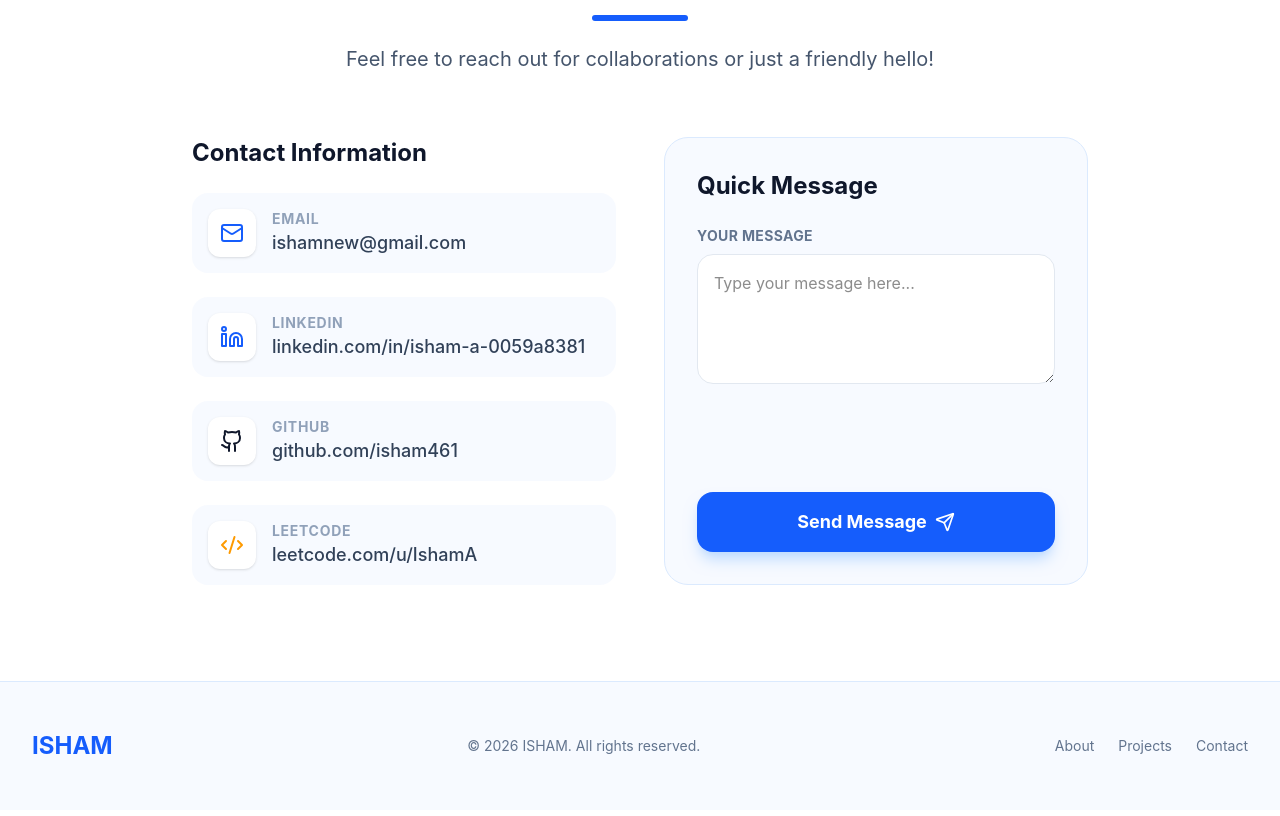
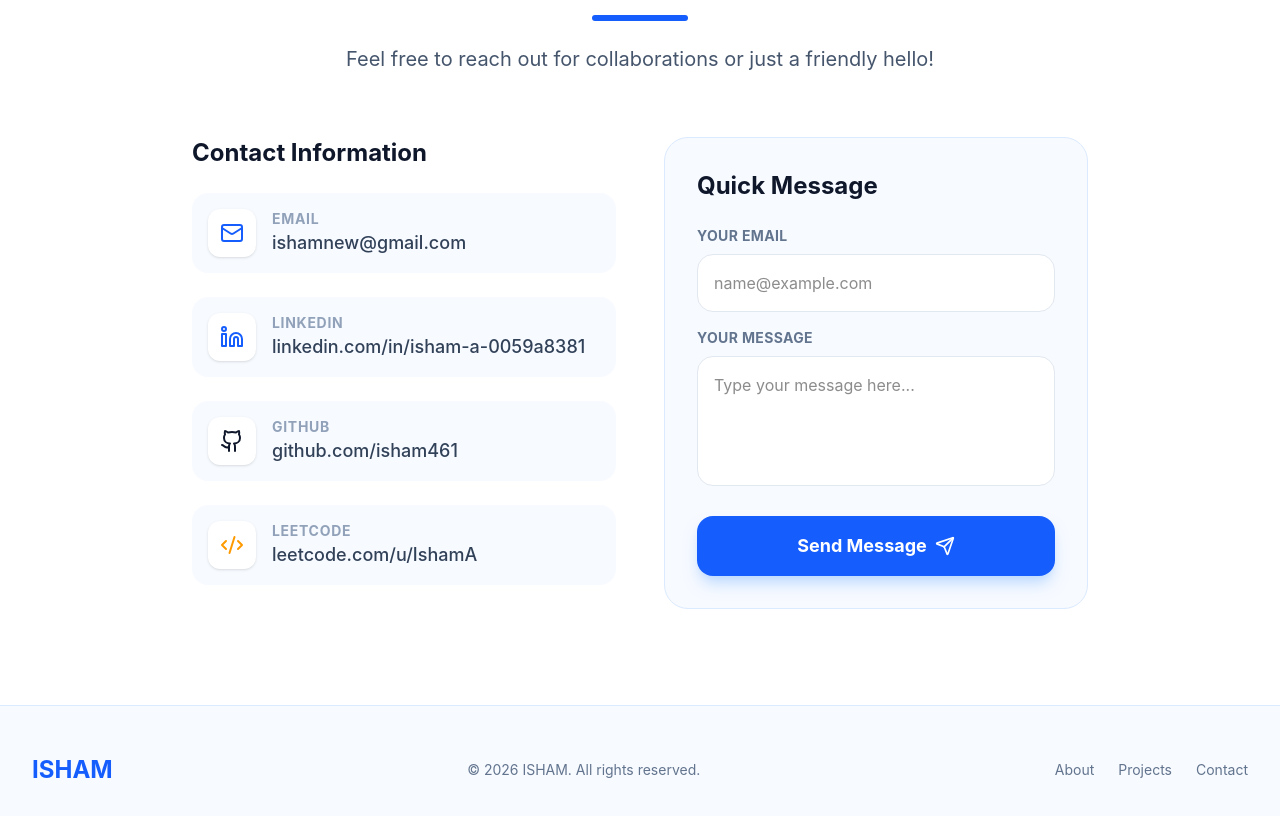
Before and after one commit to isham461/Portfolio, a React (Vite) app: page / in a window 1280 px wide. Shown: the part 4100-4916 px from the top of the page. Built offline with nearby package versions, Linux system fonts and the light colour scheme.

Commit message:
Connect contact form to Google Apps Script Web App for Email and Message

```diff
--- a/src/components/Contact.jsx
+++ b/src/components/Contact.jsx
@@ -1,6 +1,54 @@
-import { Mail, Linkedin, Github, Send, Code2 } from 'lucide-react';
+import { useState } from 'react';
+import { Mail, Linkedin, Github, Send, Code2, CheckCircle2, AlertCircle, Loader2 } from 'lucide-react';
+
+const SCRIPT_URL = "https://script.google.com/macros/s/AKfycbzXZhopf0uGSqIiUiq2Hb_o8Q_346RbfvLdxBhXziGvmkXM0qMmunjQvRCHtgDTd3s/exec";
 
 const Contact = () => {
+  const [formData, setFormData] = useState({
+    email: '',
+    message: ''
+  });
+  const [status, setStatus] = useState('idle'); // 'idle' | 'loading' | 'success' | 'error'
+  const [errorMessage, setErrorMessage] = useState('');
+
+  const handleChange = (e) => {
+    const { name, value } = e.target;
+    setFormData(prev => ({ ...prev, [name]: value }));
+  };
+
+  const handleSubmit = async (e) => {
+    e.preventDefault();
+    if (!formData.email.trim() || !formData.message.trim()) {
+      setStatus('error');
+      setErrorMessage('Please fill in both your email and message before submitting.');
+      return;
+    }
+
+    setStatus('loading');
+    setErrorMessage('');
+
+    try {
+      const data = new FormData();
+      data.append('email', formData.email);
+      data.append('message', formData.message);
+      data.append('Email', formData.email);
+      data.append('Message', formData.message);
+
+      await fetch(SCRIPT_URL, {
+        method: 'POST',
+        mode: 'no-cors',
+        body: data
+      });
+
+      setStatus('success');
+      setFormData({ email: '', message: '' });
+    } catch (err) {
+      console.error("Submission error:", err);
+      setStatus('error');
+      setErrorMessage('Failed to send message. Please try again or reach out via email directly.');
+    }
+  };
+
   return (
     <section id="contact" className="py-24 bg-white dark:bg-[#0b1120] transition-colors duration-300">
       <div className="max-w-7xl mx-auto px-4 sm:px-6 lg:px-8">
@@ -56,26 +104,78 @@ const Contact = () => {
             </a>
           </div>
 
-          {/* Quick Contact Message */}
-          <div className="p-8 bg-blue-50/50 dark:bg-slate-800/50 rounded-3xl border border-blue-100 dark:border-slate-800 flex flex-col justify-between">
+          {/* Quick Contact Message Form */}
+          <form onSubmit={handleSubmit} className="p-8 bg-blue-50/50 dark:bg-slate-800/50 rounded-3xl border border-blue-100 dark:border-slate-800 flex flex-col justify-between">
             <div>
               <h3 className="text-2xl font-bold text-slate-900 dark:text-white mb-6">Quick Message</h3>
+
+              {status === 'success' && (
+                <div className="mb-6 p-4 rounded-2xl bg-emerald-50 dark:bg-emerald-950/40 border border-emerald-200 dark:border-emerald-800 flex items-start space-x-3 text-emerald-800 dark:text-emerald-300">
+                  <CheckCircle2 size={24} className="shrink-0 mt-0.5 text-emerald-600 dark:text-emerald-400" />
+                  <div>
+                    <p className="font-bold text-sm">Message Sent!</p>
+                    <p className="text-xs mt-1">Thank you for reaching out. Your message has been saved to Google Sheets!</p>
+                  </div>
+                </div>
+              )}
+
+              {status === 'error' && (
+                <div className="mb-6 p-4 rounded-2xl bg-rose-50 dark:bg-rose-950/40 border border-rose-200 dark:border-rose-800 flex items-start space-x-3 text-rose-800 dark:text-rose-300">
+                  <AlertCircle size={24} className="shrink-0 mt-0.5 text-rose-600 dark:text-rose-400" />
+                  <div>
+                    <p className="font-bold text-sm">Submission Error</p>
+                    <p className="text-xs mt-1">{errorMessage}</p>
+                  </div>
+                </div>
+              )}
+
               <div className="space-y-4">
+                <div>
+                  <label className="block text-sm font-bold text-slate-500 dark:text-slate-400 mb-2 uppercase tracking-wide">Your Email</label>
+                  <input
+                    type="email"
+                    name="email"
+                    value={formData.email}
+                    onChange={handleChange}
+                    required
+                    placeholder="name@example.com"
+                    className="w-full p-4 rounded-2xl bg-white dark:bg-slate-900 border border-slate-200 dark:border-slate-700 focus:ring-2 focus:ring-blue-500 outline-none transition-all dark:text-white"
+                  />
+                </div>
+
                 <div>
                   <label className="block text-sm font-bold text-slate-500 dark:text-slate-400 mb-2 uppercase tracking-wide">Your Message</label>
                   <textarea
-                    className="w-full p-4 rounded-2xl bg-white dark:bg-slate-900 border border-slate-200 dark:border-slate-700 focus:ring-2 focus:ring-blue-500 outline-none transition-all dark:text-white"
+                    name="message"
+                    value={formData.message}
+                    onChange={handleChange}
+                    required
                     rows="4"
                     placeholder="Type your message here..."
+                    className="w-full p-4 rounded-2xl bg-white dark:bg-slate-900 border border-slate-200 dark:border-slate-700 focus:ring-2 focus:ring-blue-500 outline-none transition-all dark:text-white resize-none"
                   ></textarea>
                 </div>
               </div>
             </div>
-            <button className="w-full flex items-center justify-center py-4 mt-6 bg-blue-600 hover:bg-blue-700 text-white rounded-2xl font-bold text-lg transition-all group shadow-lg shadow-blue-200 dark:shadow-none">
-              Send Message
-              <Send size={20} className="ml-2 group-hover:translate-x-1 group-hover:-translate-y-1 transition-transform" />
+
+            <button
+              type="submit"
+              disabled={status === 'loading'}
+              className="w-full flex items-center justify-center py-4 mt-6 bg-blue-600 hover:bg-blue-700 disabled:bg-blue-400 text-white rounded-2xl font-bold text-lg transition-all group shadow-lg shadow-blue-200 dark:shadow-none cursor-pointer disabled:cursor-not-allowed"
+            >
+              {status === 'loading' ? (
+                <>
+                  <Loader2 size={20} className="animate-spin mr-2" />
+                  Sending...
+                </>
+              ) : (
+                <>
+                  Send Message
+                  <Send size={20} className="ml-2 group-hover:translate-x-1 group-hover:-translate-y-1 transition-transform" />
+                </>
+              )}
             </button>
-          </div>
+          </form>
         </div>
       </div>
     </section>
```
